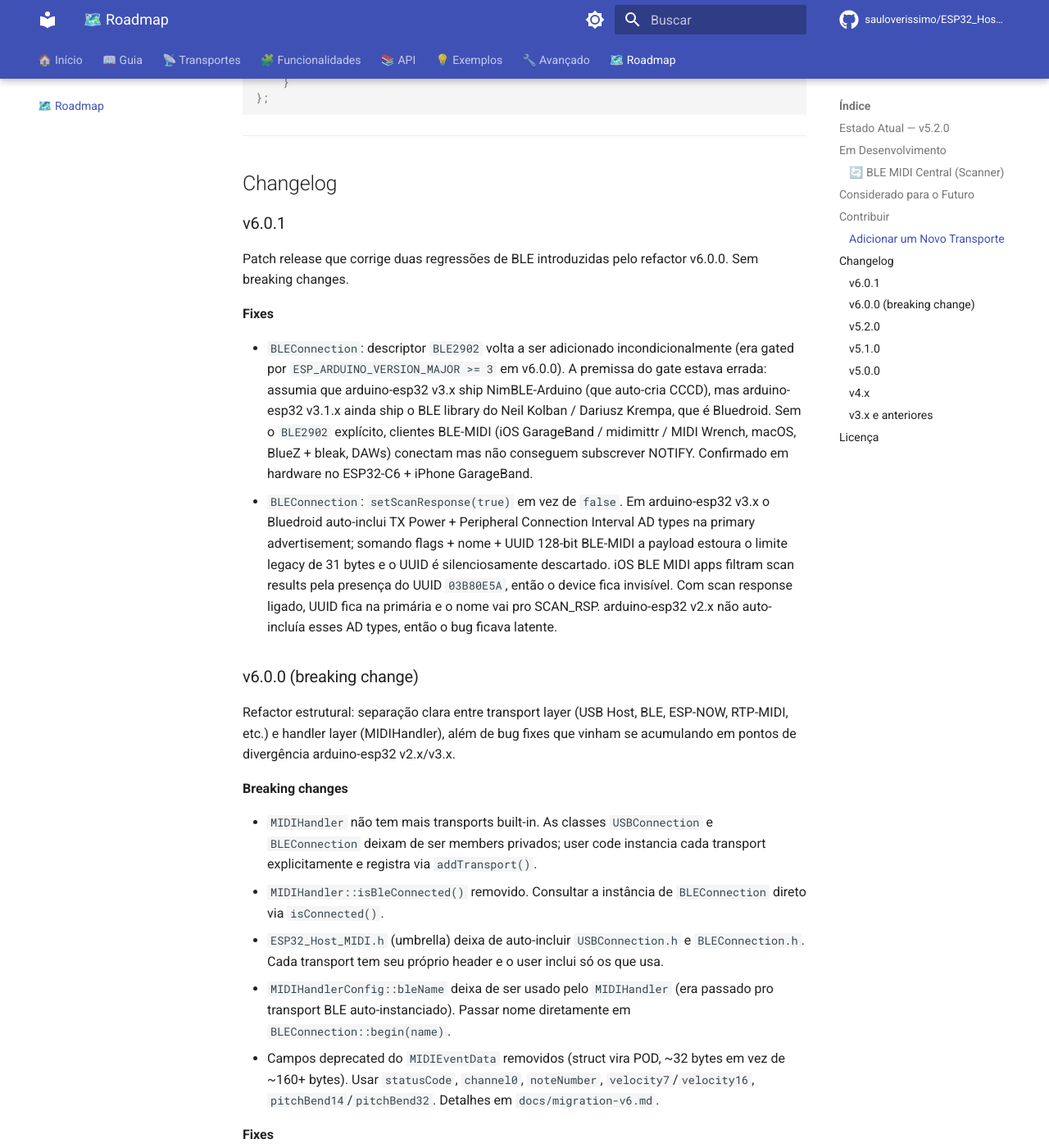
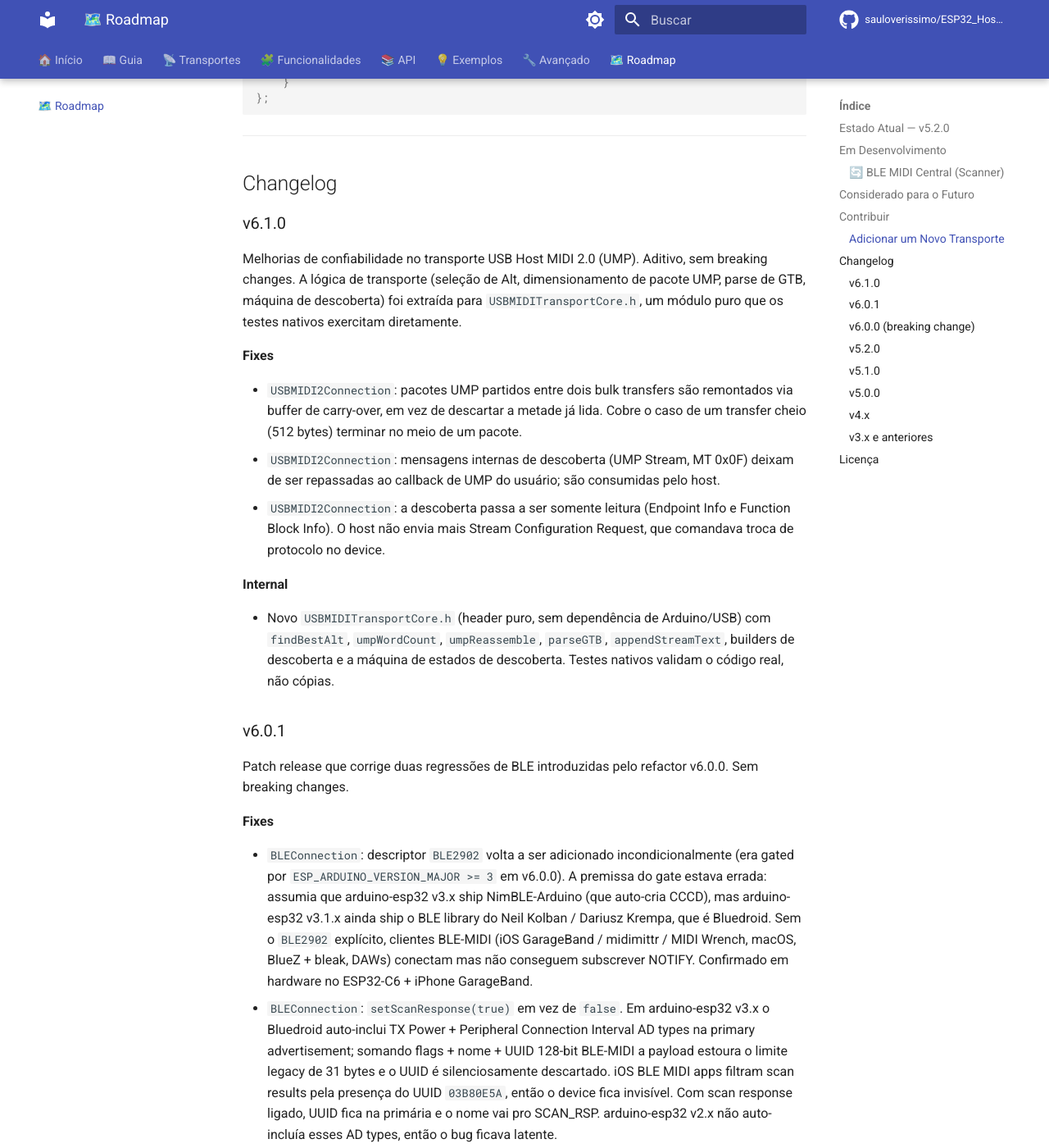
Before and after one commit to sauloverissimo/ESP32_Host_MIDI, an MkDocs documentation site: the page built from docs/roadmap.md, in a window 1280 px wide and 1400 px high, scrolled down 2870 px. Shown: the whole window at 82% size. Built offline with MkDocs 1.6.1 and Material for MkDocs 9.7.7, drawn with Linux system fonts in a browser that asks for light colours; comment, search, counter and statistics services are not loaded.

```diff
--- a/docs/roadmap.md
+++ b/docs/roadmap.md
@@ -102,6 +102,20 @@ public:
 
 ## Changelog
 
+### v6.1.0
+
+Melhorias de confiabilidade no transporte USB Host MIDI 2.0 (UMP). Aditivo, sem breaking changes. A lógica de transporte (seleção de Alt, dimensionamento de pacote UMP, parse de GTB, máquina de descoberta) foi extraída para `USBMIDITransportCore.h`, um módulo puro que os testes nativos exercitam diretamente.
+
+**Fixes**
+
+- `USBMIDI2Connection`: pacotes UMP partidos entre dois bulk transfers são remontados via buffer de carry-over, em vez de descartar a metade já lida. Cobre o caso de um transfer cheio (512 bytes) terminar no meio de um pacote.
+- `USBMIDI2Connection`: mensagens internas de descoberta (UMP Stream, MT 0x0F) deixam de ser repassadas ao callback de UMP do usuário; são consumidas pelo host.
+- `USBMIDI2Connection`: a descoberta passa a ser somente leitura (Endpoint Info e Function Block Info). O host não envia mais Stream Configuration Request, que comandava troca de protocolo no device.
+
+**Internal**
+
+- Novo `USBMIDITransportCore.h` (header puro, sem dependência de Arduino/USB) com `findBestAlt`, `umpWordCount`, `umpReassemble`, `parseGTB`, `appendStreamText`, builders de descoberta e a máquina de estados de descoberta. Testes nativos validam o código real, não cópias.
+
 ### v6.0.1
 
 Patch release que corrige duas regressões de BLE introduzidas pelo refactor v6.0.0. Sem breaking changes.
```
Also changed, not shown: README.md (+1 -1 lines), 1 other file.
